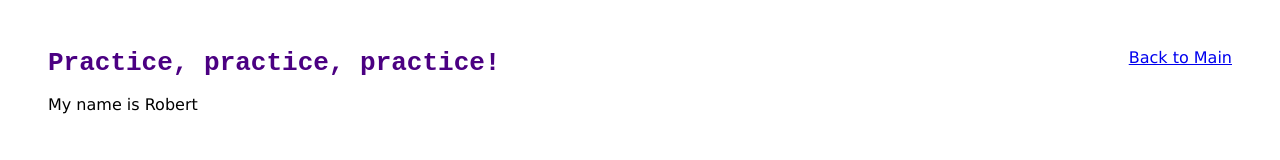
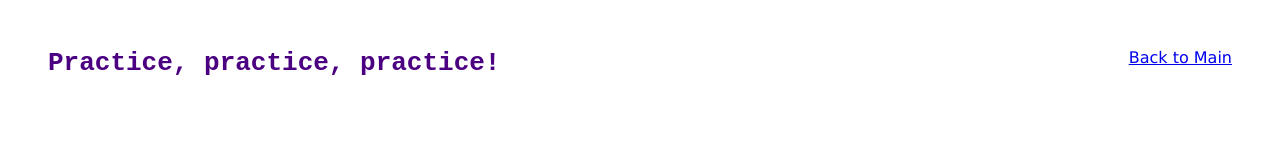
Before and after one commit to RobertHardyRss/learning-javascript, a website: page practice/index.html in a window 1280 px wide. Drawn offline with Linux system fonts and the light colour scheme.

Commit message:
Revert "Added my name to practice"
This reverts commit 27f78df73e3742eed2873760e83c883c35d6ae73.

```diff
--- a/practice/index.html
+++ b/practice/index.html
@@ -11,9 +11,5 @@
 	<body>
 		<a href="../index.html" class="back-link">Back to Main</a>
 		<h1>Practice, practice, practice!</h1>
-
-		<p>
-			My name is Robert
-		</p>
 	</body>
 </html>
```
